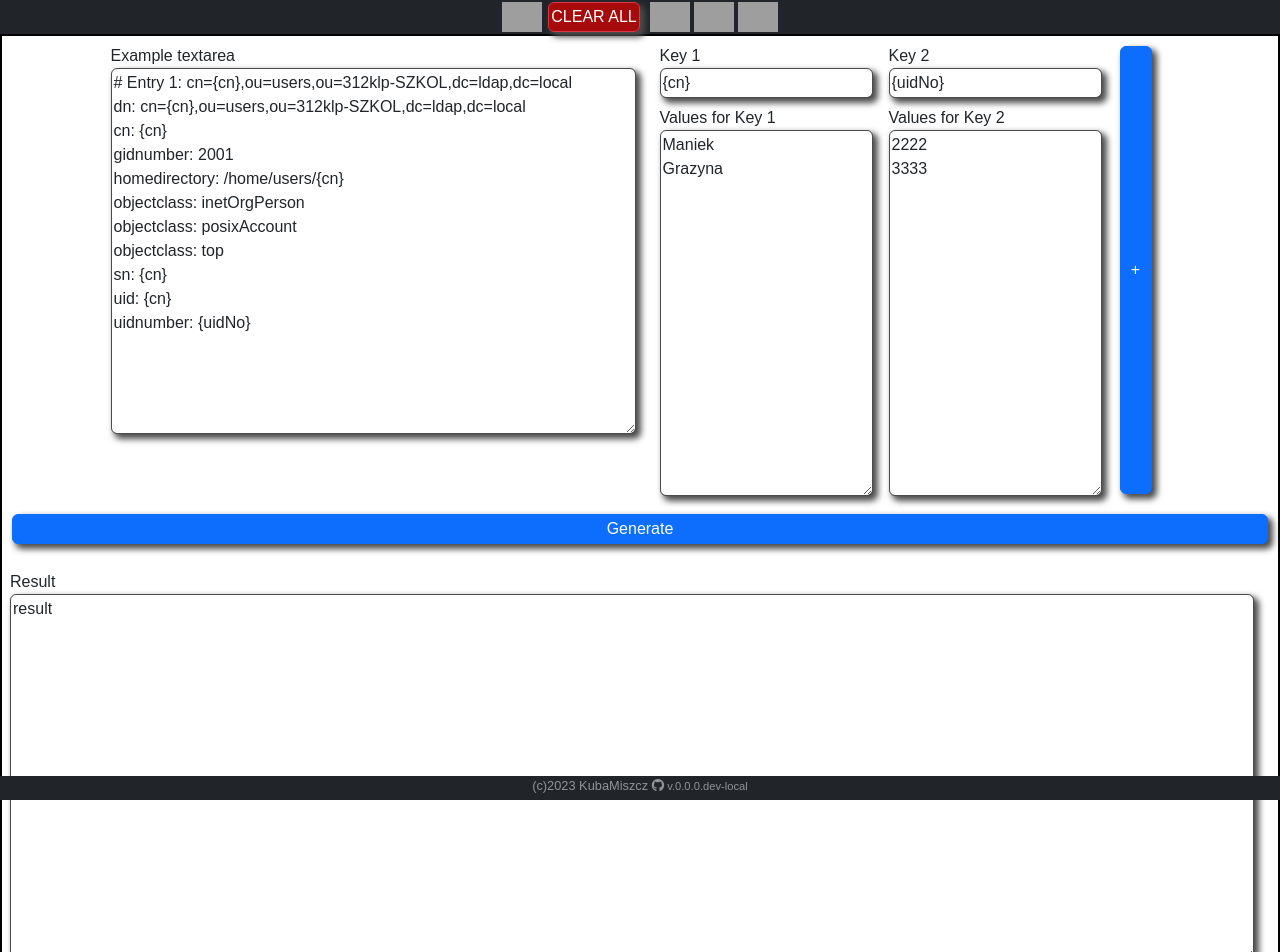
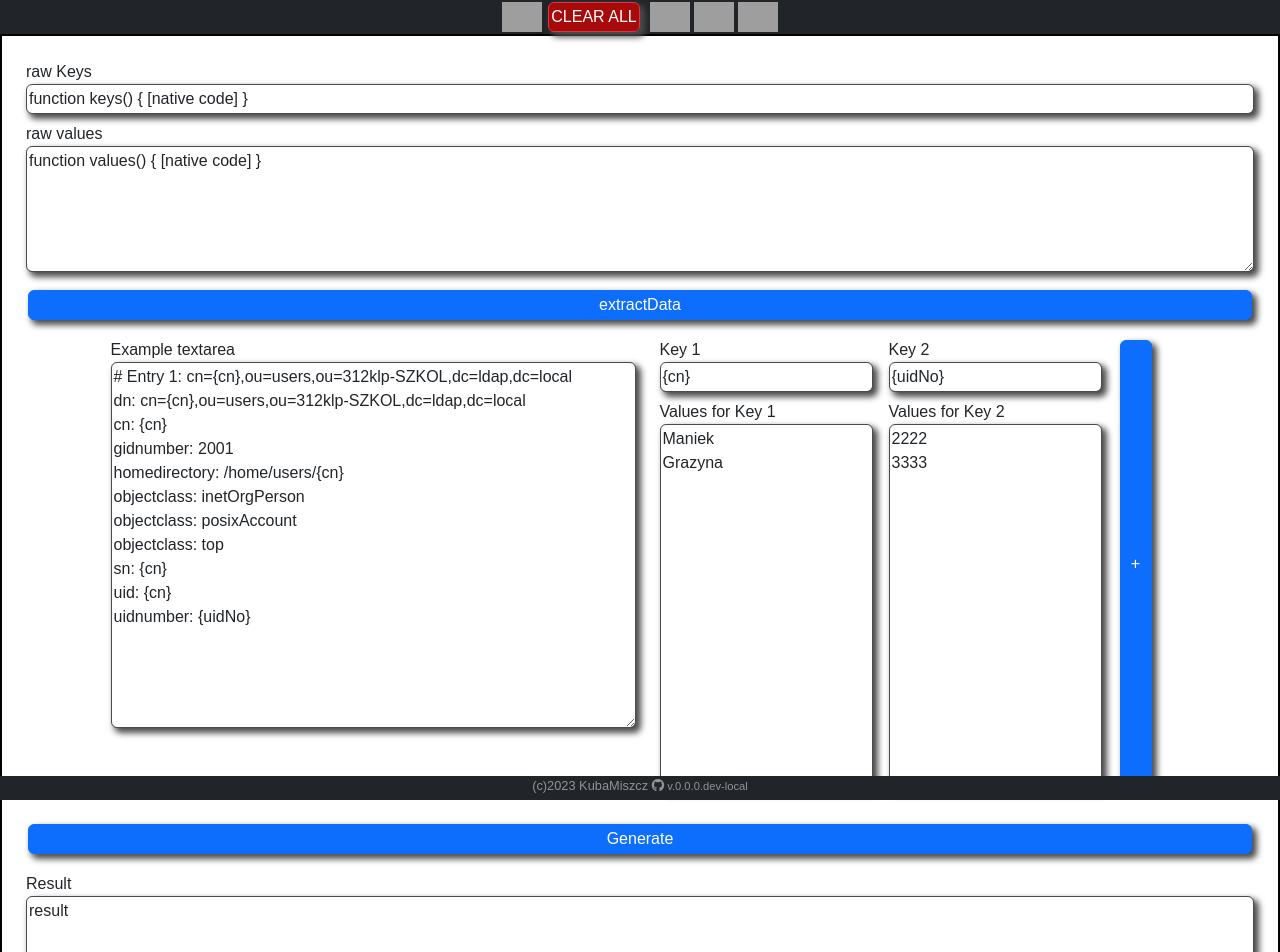
Before and after one commit to KubaMiszcz/BatchEntityMultiplicator, an Angular app: page /home-page in a window 1280 px wide. Shown: the top 952 px of the page. Built offline with nearby package versions, Linux system fonts and the light colour scheme; grey boxes are pictures that could not be loaded.

Commit message:
layout works

```diff
--- a/src/app/pages/home-page/home-page.component.html
+++ b/src/app/pages/home-page/home-page.component.html
@@ -1,3 +1,21 @@
+<div class="d-flsex justify-content-center">
+    <div class="form-group m-3">
+        <label for="exampleFormControlInput1">raw Keys</label>
+        <input [(ngModel)]="inputData.keys" type="text" class="form-control mb-2" id="exampleFormControlInput21" placeholder="key">
+        <label for="exampleFormControlInput1" class="form-label">raw values</label>
+        <textarea [(ngModel)]="inputData.values" aria-label="asads" class="form-control" name="asd" id="text2" rows="5"
+            placeholder="values"></textarea>
+    </div>
+</div>
+
+<div class="d-flaex justify-csontent-center m-3">
+    <div class="d-grid gsap-2">
+        <button type="button" name="" id="" class="btn btn-primary btn-block" (click)="extractData()">
+            extractData
+        </button>
+    </div>
+</div>
+
 <div class="d-flex justify-content-center">
     <div class="col-5 form-group me-4 mb-3 ">
         <label for="exampleFormControlTextarea1">Example textarea</label>
@@ -21,8 +39,8 @@
 </div>
 
 
-<div class="d-flesx justify-csontent-between mb-4">
-    <div class="d-grid gap-2">
+<div class="d-flaex justify-csontent-center m-3">
+    <div class="d-grid gsap-2">
         <button type="button" name="" id="" class="btn btn-primary btn-block" (click)="generate()">
             Generate
         </button>
@@ -30,8 +48,8 @@
 </div>
 
 
-<div class="d-flsex jusstify-content-between">
-    <div class="form-group me-3 mb-3">
+<div class="d-flsex justify-content-center">
+    <div class="form-group m-3">
         <label for="exampleFormControlInput1" class="form-label">Result</label>
         <textarea [(ngModel)]="result" aria-label="asads" class="form-control" name="asd" id="text1" rows="15"
             placeholder="tekst"></textarea>
--- a/src/app/pages/home-page/home-page.component.scss
+++ b/src/app/pages/home-page/home-page.component.scss
@@ -1,8 +1,3 @@
-.tile {
-    // width: 33%;
-    // max-width: 33%;
-}
-
 .btn-add {
     height: -webkit-fill-available;
     width: 2rem;
--- a/src/app/pages/home-page/home-page.component.ts
+++ b/src/app/pages/home-page/home-page.component.ts
@@ -1,6 +1,7 @@
 import { IKeyValues, KeyValues } from './../../models/KeyValues.model';
 import { AppService } from '../../services/app.service';
 import { Component, OnInit } from '@angular/core';
+import { EXAMPLE_KEYSVALUES, EXAMPLE_KEYSVALUESV2, EXAMPLE_TEMPLATE } from 'src/assets/app-example-data';
 
 @Component({
   selector: 'app-home-page',
@@ -12,6 +13,7 @@ export class HomePageComponent implements OnInit {
   template = EXAMPLE_TEMPLATE;
 
   allKeysValues: IKeyValues[] = EXAMPLE_KEYSVALUES;
+  inputData = EXAMPLE_KEYSVALUESV2;
 
   string1key = '{cn}';
   strings1values = 'Maniek\nGrazyna';
@@ -23,11 +25,11 @@ export class HomePageComponent implements OnInit {
 
   constructor(private appService: AppService) {}
 
-  ngOnInit(): void {}
+  ngOnInit(): void {  }
 
   generate() {
     // check if same lengyth in stringvalues
-let result = '';
+    let result = '';
     let item = this.template;
 
     this.fillValuesArrays(this.allKeysValues);
@@ -43,7 +45,6 @@ let result = '';
       result += '\n\n';
     }
 
-
     this.result = result;
     console.log(result);
   }
@@ -55,42 +56,11 @@ let result = '';
     });
   }
 
-  generate2() {
-    // check if same lengyth in stringvalues
-    let result = '';
-    let item = this.template;
-
-    let count = this.allKeysValues[0]?.values.length;
-    count = 1;
-    for (let index = 0; index < count; index++) {
-      let item = this.template;
-
-      this.allKeysValues.forEach((keyValues) => {
-        item = item.replaceAll(keyValues.key, keyValues.values[index]);
-      });
-
-      result += item;
-      result += '\n\n';
-    }
-
-    console.log(result);
-  }
-
   addKey() {
     this.allKeysValues.push(new KeyValues());
   }
+
+  extractData() {
+    throw new Error('Method not implemented.');
+  }
 }
-
-export const EXAMPLE_TEMPLATE =
-  '# Entry 1: cn={cn},ou=users,ou=312klp-SZKOL,dc=ldap,dc=local\ndn: cn={cn},ou=users,ou=312klp-SZKOL,dc=ldap,dc=local\ncn: {cn}\ngidnumber: 2001\nhomedirectory: /home/users/{cn}\nobjectclass: inetOrgPerson\nobjectclass: posixAccount\nobjectclass: top\nsn: {cn}\nuid: {cn}\nuidnumber: {uidNo}';
-
-export const EXAMPLE_KEYSVALUES = [
-  {
-    key: '{cn}',
-    values: 'Maniek\nGrazyna',
-  },
-  {
-    key: '{uidNo}',
-    values: '2222\n3333',
-  },
-];
--- /dev/null
+++ b/src/assets/app-example-data.ts
@@ -0,0 +1,20 @@
+export const EXAMPLE_TEMPLATE =
+  '# Entry 1: cn={cn},ou=users,ou=312klp-SZKOL,dc=ldap,dc=local\ndn: cn={cn},ou=users,ou=312klp-SZKOL,dc=ldap,dc=local\ncn: {cn}\ngidnumber: 2001\nhomedirectory: /home/users/{cn}\nobjectclass: inetOrgPerson\nobjectclass: posixAccount\nobjectclass: top\nsn: {cn}\nuid: {cn}\nuidnumber: {uidNo}';
+
+export const EXAMPLE_KEYSVALUES = [
+  {
+    key: '{cn}',
+    values: 'Maniek\nGrazyna',
+  },
+  {
+    key: '{uidNo}',
+    values: '2222\n3333',
+  },
+];
+
+export const EXAMPLE_KEYSVALUESV2 = [
+  {
+    rawKeys: '{cn}\t{uidNo}',
+    rawValues: 'Maniek\t2222\nGrazyna\t3333',
+  },
+];
```
Also changed, not shown: src/app/models/KeyValues.model.ts (+11 -0 lines).
